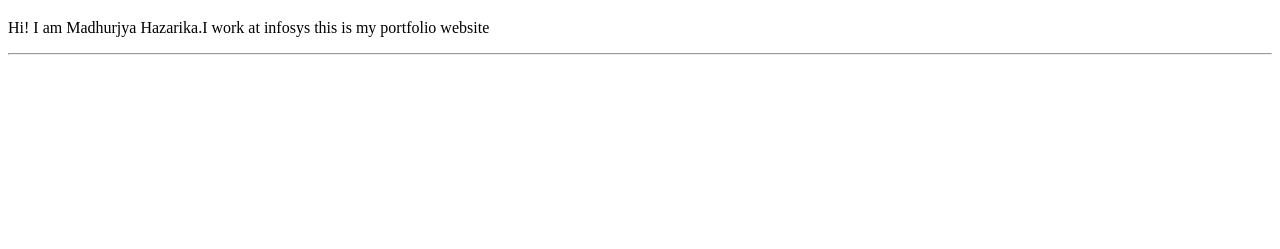
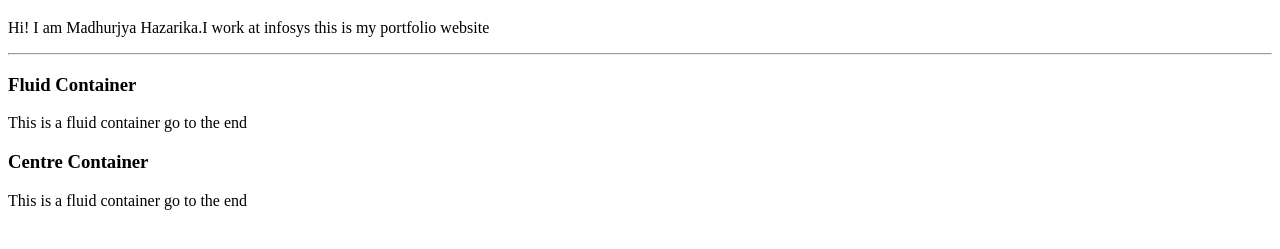
Before and after one commit to MADHURJYAHAZARIKA/Portfolio-Website, a plain HTML site: page Index.html in a window 1280 px wide. Shown: the part 61-310 px from the top of the page. Drawn offline with Linux system fonts and the light colour scheme.

Commit message:
Update Index.html

```diff
--- a/Index.html
+++ b/Index.html
@@ -10,6 +10,9 @@
     <h1>Welcome to Madhurjya Website</h1>
     <p>Hi! I am Madhurjya Hazarika.I work at infosys this is my portfolio  website</P>
     <hr>
-
+    <h3>Fluid Container</h3>
+    <div>This is a fluid container go to the end</div>
+    <h3>Centre Container</h3>
+    <div>This is a fluid container go to the end</div>
 </body>
 </html>
```
